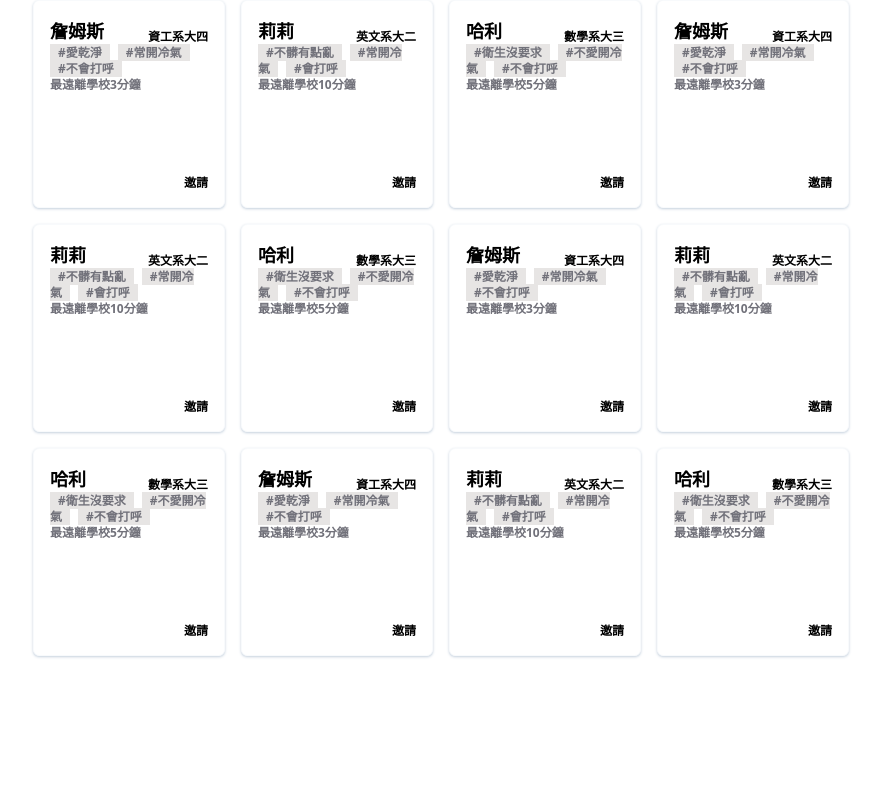
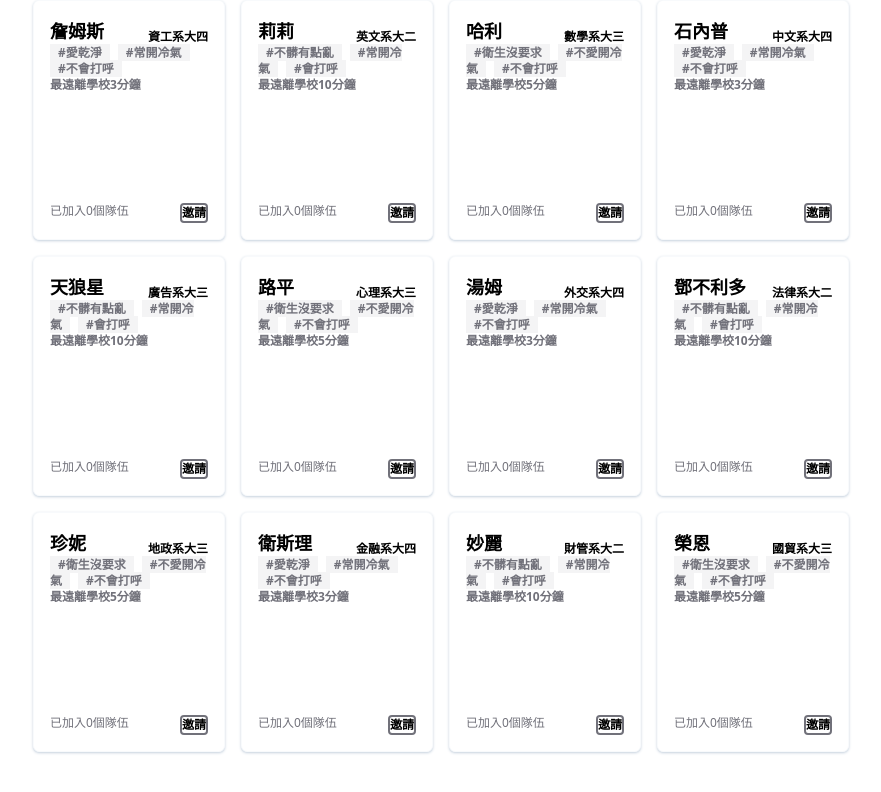
Before and after one commit to z15r7/dorm, a Vue app in the folder frontend/: page / in a window 1280 px wide. Shown: the top 792 px of the page, without its empty margins (199-1080 px from the left). Built offline with nearby package versions, Linux system fonts and the light colour scheme.

Commit message:
抬頭及search bar

```diff
--- a/frontend/src/components/Person.vue
+++ b/frontend/src/components/Person.vue
@@ -1,16 +1,19 @@
 <template>
-    <div class="border border-slate-50 shadow shadow-slate-300 bg-white p-4 h-52 w-48 rounded-md cursor-pointer flex flex-col">
+    <div class="border border-slate-50 shadow shadow-slate-300 bg-white p-4 h-60 w-48 rounded-md cursor-pointer flex flex-col">
         <div class="flex justify-between">
             <p class="font-extrabold text-lg">{{ person.name }}</p>
             <p class="font-extrabold text-right text-xs mt-auto">{{ person.department }}</p>
         </div>
         <p class="font-bold text-xs text-zinc-500">
-            <span class = "bg-stone-200 px-2 mr-2 " v-for="(habit, index) in person.habits.split(' ')" :key="index">{{ '#' + habit }}</span>
+            <span class = "bg-zinc-100 px-2 mr-2 " v-for="(habit, index) in person.habits.split(' ')" :key="index">{{ '#' + habit }}</span>
             <p>{{ '最遠離學校' + person.distance + '分鐘' }}</p>
         </p>
-        <button class="text-xs text-right font-bold mt-auto inline-block mb-0">
-            邀請
-        </button>
+        <div class="flex justify-between mt-auto">
+            <p class = "text-xs text-left text-zinc-500 ">{{'已加入' + person.team +'個隊伍'}}</p>
+            <button class="border-2 rounded border-zinc-500 text-xs text-right font-bold inline-block ">
+                邀請
+            </button>
+        </div>
     </div>
 </template>
 
--- a/frontend/src/components/Roommates.vue
+++ b/frontend/src/components/Roommates.vue
@@ -13,15 +13,15 @@ export default {
             { name: '詹姆斯', department: '資工系大四', habits: '愛乾淨 常開冷氣 不會打呼', distance: '3', sex: "男", team: 0 },
             { name: '莉莉', department: '英文系大二', habits: '不髒有點亂 常開冷氣 會打呼',  distance: '10', sex: "女", team: 0},
             { name: '哈利', department: '數學系大三', habits: '衛生沒要求 不愛開冷氣 不會打呼', distance: '5', sex: "男", team: 0},
-            { name: '詹姆斯', department: '資工系大四', habits: '愛乾淨 常開冷氣 不會打呼', distance: '3', sex: "男", team: 0 },
-            { name: '莉莉', department: '英文系大二', habits: '不髒有點亂 常開冷氣 會打呼',  distance: '10', sex: "女", team: 0},
-            { name: '哈利', department: '數學系大三', habits: '衛生沒要求 不愛開冷氣 不會打呼', distance: '5', sex: "男", team: 0},
-            { name: '詹姆斯', department: '資工系大四', habits: '愛乾淨 常開冷氣 不會打呼', distance: '3', sex: "男", team: 0 },
-            { name: '莉莉', department: '英文系大二', habits: '不髒有點亂 常開冷氣 會打呼',  distance: '10', sex: "女", team: 0},
-            { name: '哈利', department: '數學系大三', habits: '衛生沒要求 不愛開冷氣 不會打呼', distance: '5', sex: "男", team: 0},
-            { name: '詹姆斯', department: '資工系大四', habits: '愛乾淨 常開冷氣 不會打呼', distance: '3', sex: "男", team: 0 },
-            { name: '莉莉', department: '英文系大二', habits: '不髒有點亂 常開冷氣 會打呼',  distance: '10', sex: "女", team: 0},
-            { name: '哈利', department: '數學系大三', habits: '衛生沒要求 不愛開冷氣 不會打呼', distance: '5', sex: "男", team: 0},
+            { name: '石內普', department: '中文系大四', habits: '愛乾淨 常開冷氣 不會打呼', distance: '3', sex: "男", team: 0 },
+            { name: '天狼星', department: '廣告系大三', habits: '不髒有點亂 常開冷氣 會打呼',  distance: '10', sex: "女", team: 0},
+            { name: '路平', department: '心理系大三', habits: '衛生沒要求 不愛開冷氣 不會打呼', distance: '5', sex: "男", team: 0},
+            { name: '湯姆', department: '外交系大四', habits: '愛乾淨 常開冷氣 不會打呼', distance: '3', sex: "男", team: 0 },
+            { name: '鄧不利多', department: '法律系大二', habits: '不髒有點亂 常開冷氣 會打呼',  distance: '10', sex: "女", team: 0},
+            { name: '珍妮', department: '地政系大三', habits: '衛生沒要求 不愛開冷氣 不會打呼', distance: '5', sex: "男", team: 0},
+            { name: '衛斯理', department: '金融系大四', habits: '愛乾淨 常開冷氣 不會打呼', distance: '3', sex: "男", team: 0 },
+            { name: '妙麗', department: '財管系大二', habits: '不髒有點亂 常開冷氣 會打呼',  distance: '10', sex: "女", team: 0},
+            { name: '榮恩', department: '國貿系大三', habits: '衛生沒要求 不愛開冷氣 不會打呼', distance: '5', sex: "男", team: 0},
 
         ]
     }),
```
